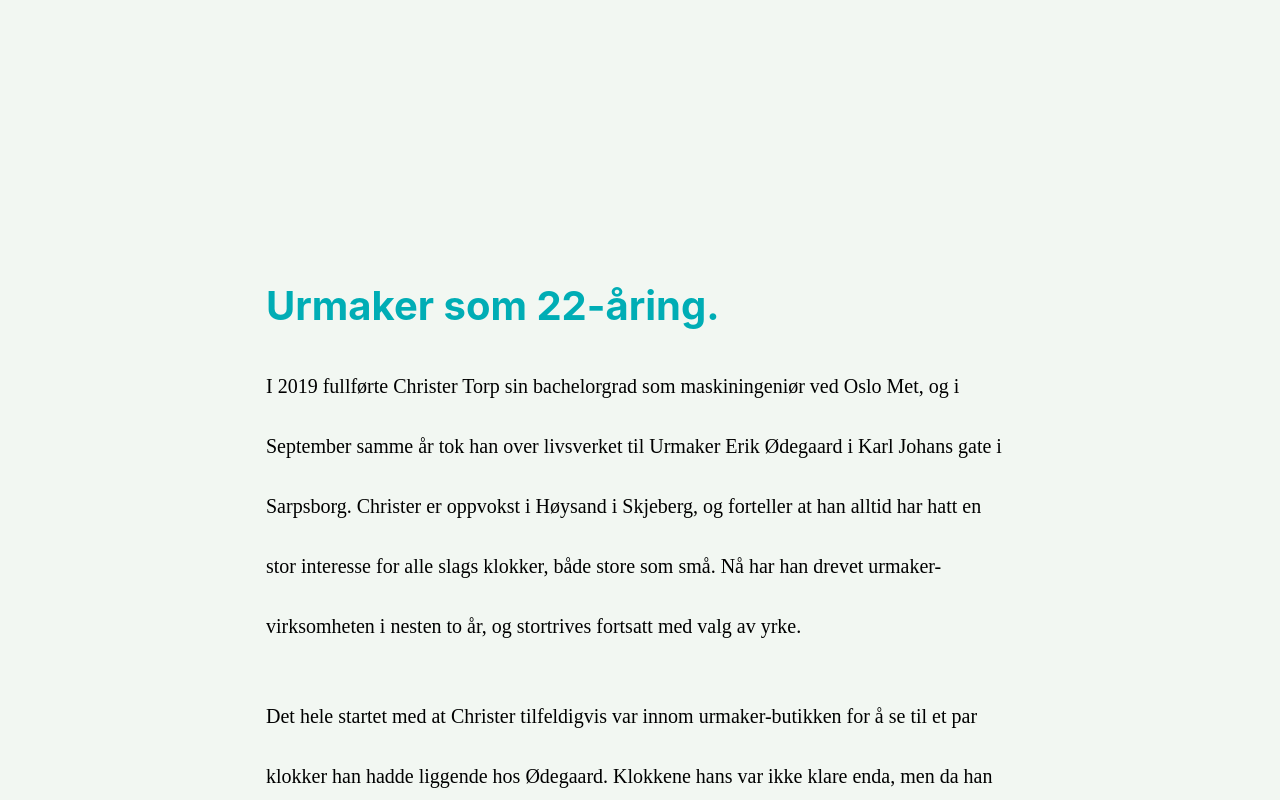
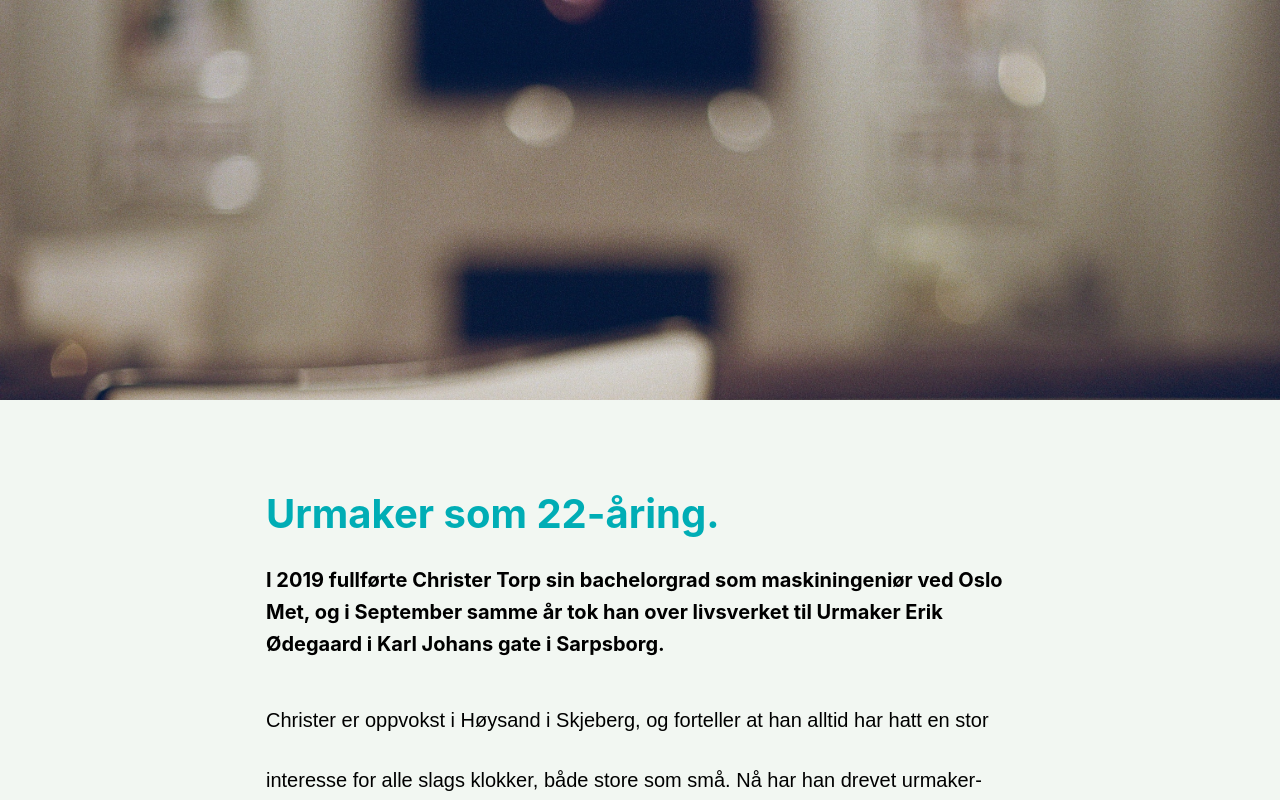
Before and after one commit to linnsafie/kommu1, a JavaScript app in the folder project/client/: page / in a window 1280 px wide. Shown: the top 800 px of the page. Built offline with nearby package versions, Linux system fonts and the light colour scheme.

Commit message:
css med bilde toppen

```diff
--- a/project/client/src/components/Artikkel2.js
+++ b/project/client/src/components/Artikkel2.js
@@ -1,44 +1,43 @@
 // import Menu from '../components/Menu';
 import Artikkeltittel from './Artikkeltittel';
-import { Container, StyledPara } from '../styles/Styles';
-// import {
+import {
+  Container,
+  StyledPara,
   //   StyledAp,
   //   StyledFigcaption,
   //   StyledArticle,
   //   StyledAutorNDate,
   //   StyledAutorContainer,
-//   StyledArticleImage,
+  StyledArticleImage,
   //   StyledAutorImg,
   //   StyledAutorName,
   //   StyledArticleDate,
-//   StyledArticleIntro,
+  StyledArticleIntro,
   //   StyledArticleA,
-//   Header,
-// } from '../styles/Styles';
+  Header,
+} from '../styles/Styles';
+
 // import Footer from '../components/Footer';
 
 const Artikkel2 = () => (
   <>
-    {/* <Menu />
     <Header>
       <figure>
-        <StyledArticleImage
-          src="/assets/death-stranding.jpg"
-          alt="Death Stranding"
-        />
-        <StyledFigcaption>Bilde: Rockstar Games</StyledFigcaption>
+        <StyledArticleImage src="/assets/terning.jpeg" alt="bildetekst" />
       </figure>
-    </Header> */}
+    </Header>
     <Container>
       <Artikkeltittel title="Urmaker som 22-åring." />
-      <StyledPara>
+      <StyledArticleIntro>
         I 2019 fullførte Christer Torp sin bachelorgrad som maskiningeniør ved
         Oslo Met, og i September samme år tok han over livsverket til Urmaker
-        Erik Ødegaard i Karl Johans gate i Sarpsborg. Christer er oppvokst i
-        Høysand i Skjeberg, og forteller at han alltid har hatt en stor
-        interesse for alle slags klokker, både store som små. Nå har han drevet
-        urmaker-virksomheten i nesten to år, og stortrives fortsatt med valg av
-        yrke.
+        Erik Ødegaard i Karl Johans gate i Sarpsborg.
+      </StyledArticleIntro>
+      <StyledPara>
+        Christer er oppvokst i Høysand i Skjeberg, og forteller at han alltid
+        har hatt en stor interesse for alle slags klokker, både store som små.
+        Nå har han drevet urmaker-virksomheten i nesten to år, og stortrives
+        fortsatt med valg av yrke.
       </StyledPara>
       <StyledPara>
         Det hele startet med at Christer tilfeldigvis var innom urmaker-butikken
--- a/project/client/src/styles/Styles.js
+++ b/project/client/src/styles/Styles.js
@@ -6,11 +6,18 @@ import styled from 'styled-components/macro';
  * Når vi bruker export const Navn så må den importeres med import {Navn} from 'filepath'
  */
 
+export const Header = styled.header`
+  width: 100%;
+  height: 400px;
+  overflow: hidden;
+  align-content: center;
+`;
+
 export const Container = styled.section`
   background-color: #f2f7f2;
   width: 100%;
   display: inline-block;
-  padding: 20%;
+  padding: 5% 20%;
   margin: 0;
 `;
 
@@ -19,5 +26,18 @@ export const StyledPara = styled.p`
   margin: 1rem 0;
   padding: 1rem;
   line-height: 3;
-  font-family: Lado;
+  font-family: Lado, sans-serif;
 `;
+
+export const StyledArticleIntro = styled.p`
+  font-size: 2rem;
+  margin: 0;
+  padding: 1rem;
+  line-height: 1.6;
+  font-weight: bold;
+`;
+
+export const StyledArticleImage = styled.img`
+  width: 100%;
+  margin: 0;
+`;
```
Also changed, not shown: project/client/public/assets/terning.jpeg (added). Lines whose indentation alone changed are shown as unchanged.
